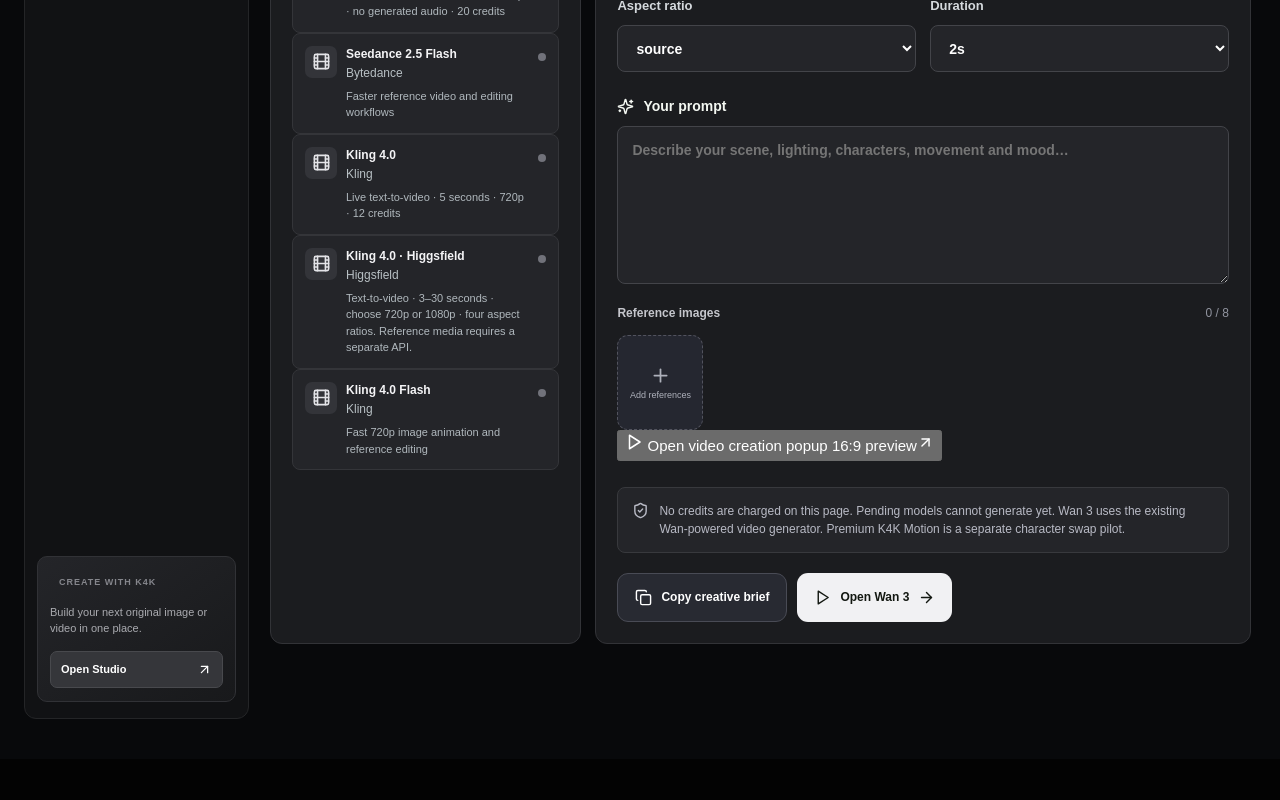
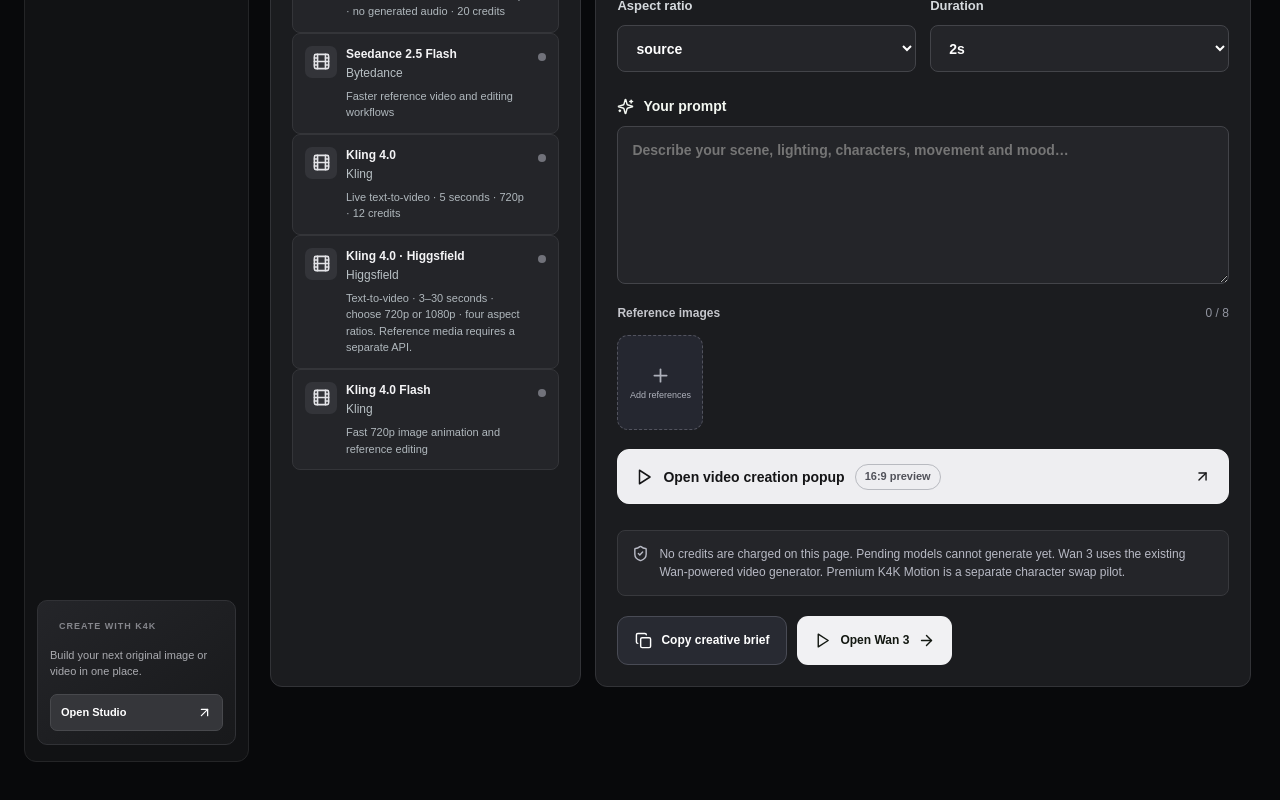
Before and after one commit to kreativestudios4k-lgtm/k4k-academy-v2, a Next.js app: page /k4k-app/create in a window 1280 px wide. Shown: the part 850-1650 px from the top of the page. Before the commit the page ends 1609 px from the top, so only its background shows below. Built offline with nearby package versions, Linux system fonts and the light colour scheme.

Commit message:
style: add video popup launch button

```diff
--- a/app/k4k-app/create/create.css
+++ b/app/k4k-app/create/create.css
@@ -137,3 +137,10 @@
  .kcs-root .kcs-nav .kcs-main-links{gap:16px}
  .kcs-root .kcs-nav .kcs-main-links a{font-size:11px;min-height:34px}
 }
+
+/* Launch existing studio workflow in its screenshot-inspired two-panel popup. */
+.kcs-video-popup-launch{width:100%;display:flex;align-items:center;justify-content:center;gap:10px;flex-wrap:wrap;min-height:55px;padding:12px 17px;margin:19px 0 12px;border:1px solid #f1f1f3;border-radius:12px;background:#eeeef1;color:#151517;font-size:14px;font-weight:850;cursor:pointer;transition:background .15s}
+.kcs-video-popup-launch:hover{background:#fff}
+.kcs-video-popup-launch span{border:1px solid #b8bac0;border-radius:40px;padding:3px 9px;color:#51525a;font-size:11px;font-weight:750}
+.kcs-video-popup-launch svg:last-child{margin-left:auto}
+@media(max-width:640px){.kcs-video-popup-launch svg:last-child{display:none}}
```
